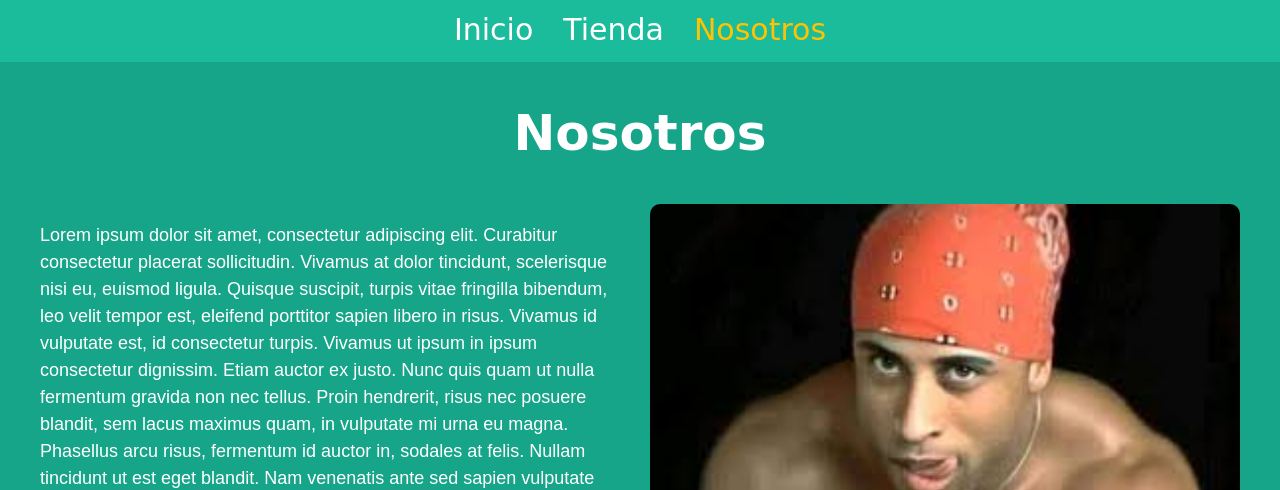
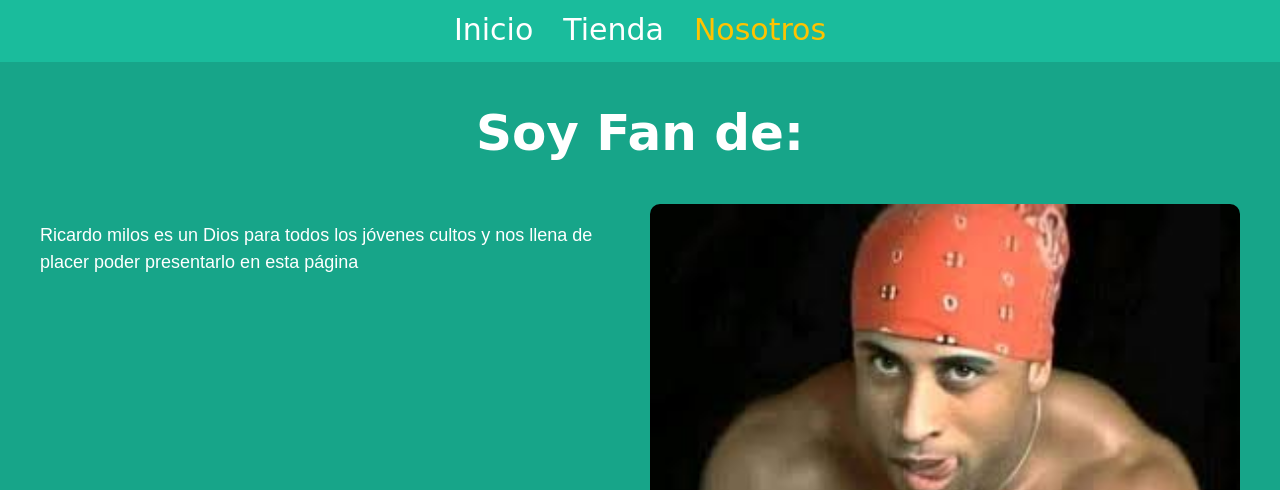
Before and after one commit to Marcor360/MR360STORE, a plain HTML site: page Nosotros.html in a window 1280 px wide. Shown: the part 310-800 px from the top of the page. Drawn offline with Linux system fonts and the light colour scheme; a web font is replaced by a local one.

Commit message:
Update broma

```diff
--- a/Nosotros.html
+++ b/Nosotros.html
@@ -25,13 +25,10 @@
         <a class="nav__enlaces nav__enlaces--activo" href="/Nosotros.html">Nosotros</a>
     </nav>
     <main class="contenedor">
-        <h1>Nosotros</h1>
+        <h1>Soy Fan de: </h1>
         <div class="Nosotros">
             <div class="Nosotros__cont">
-                <p>Lorem ipsum dolor sit amet, consectetur adipiscing elit. Curabitur consectetur placerat sollicitudin. Vivamus at dolor tincidunt, scelerisque nisi eu, euismod ligula. Quisque suscipit, turpis vitae fringilla bibendum, leo velit tempor
-                    est, eleifend porttitor sapien libero in risus. Vivamus id vulputate est, id consectetur turpis. Vivamus ut ipsum in ipsum consectetur dignissim. Etiam auctor ex justo. Nunc quis quam ut nulla fermentum gravida non nec tellus. Proin
-                    hendrerit, risus nec posuere blandit, sem lacus maximus quam, in vulputate mi urna eu magna. Phasellus arcu risus, fermentum id auctor in, sodales at felis. Nullam tincidunt ut est eget blandit. Nam venenatis ante sed sapien vulputate
-                    fringilla. Mauris volutpat justo quis feugiat convallis.</p>
+                <p>Ricardo milos es un Dios para todos los jóvenes cultos y nos llena de placer poder presentarlo en esta página</p>
             </div>
             <img class="Nosotros__img" src="./FrontEndStore_inicio/img/Ricardo.jpg" alt="Nosotros.img">
         </div>
```
